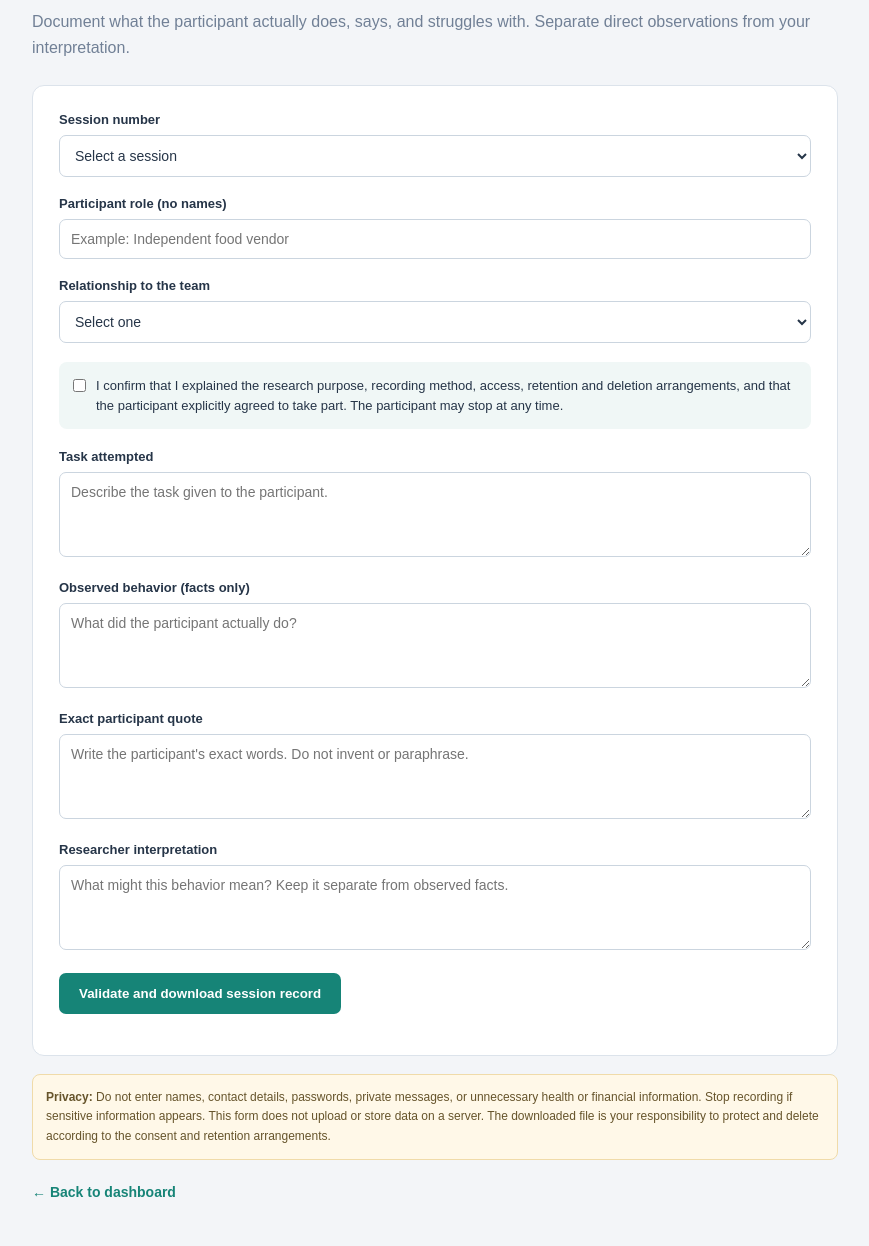
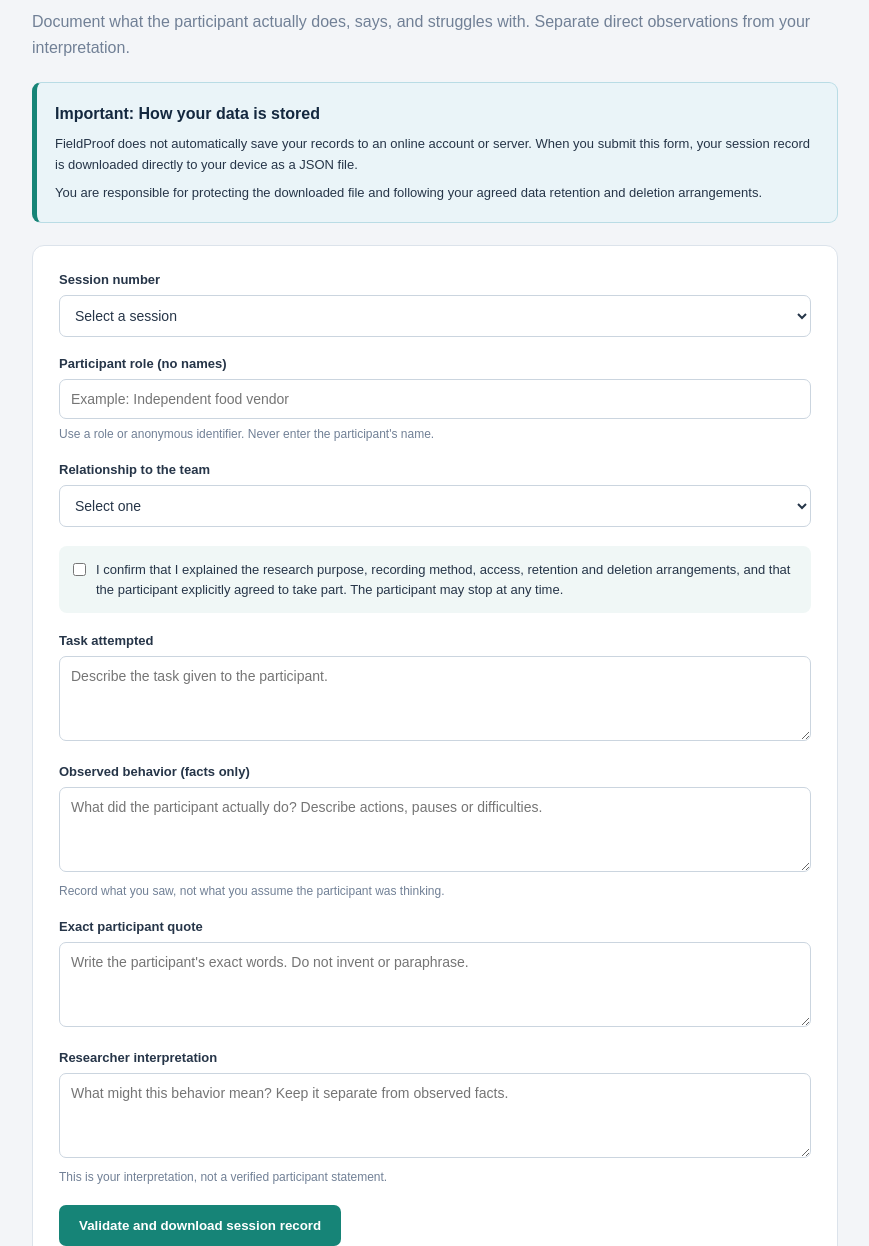
Before and after one commit to sebassss2003-ux/FieldProof, a plain HTML site: page observation.html in a window 1280 px wide. Shown: the part 174-1420 px from the top of the page, without its empty margins (205-1074 px from the left). Drawn offline with Linux system fonts and the light colour scheme.

Commit message:
Update observation.html
Clarify observation data storage and privacy

```diff
--- a/observation.html
+++ b/observation.html
@@ -5,6 +5,7 @@
   <meta charset="UTF-8">
   <meta name="viewport" content="width=device-width, initial-scale=1.0">
   <title>FieldProof | Observation Log</title>
+
   <style>
     * { box-sizing: border-box; margin: 0; padding: 0; }
 
@@ -49,7 +50,24 @@
     .intro {
       color: #718096;
       line-height: 1.6;
-      margin-bottom: 25px;
+      margin-bottom: 22px;
+    }
+
+    .privacy-banner {
+      background: #eaf4f8;
+      border: 1px solid #b9dce5;
+      border-left: 5px solid #168477;
+      border-radius: 9px;
+      padding: 18px;
+      margin-bottom: 22px;
+      line-height: 1.6;
+      font-size: 13px;
+    }
+
+    .privacy-banner h2 {
+      color: #14283f;
+      font-size: 16px;
+      margin-bottom: 7px;
     }
 
     form {
@@ -88,6 +106,13 @@
     input:focus, textarea:focus, select:focus {
       outline: 2px solid #168477;
       outline-offset: 2px;
+    }
+
+    .helper {
+      color: #718096;
+      font-size: 12px;
+      line-height: 1.5;
+      margin-top: 6px;
     }
 
     .consent {
@@ -152,6 +177,7 @@
     }
   </style>
 </head>
+
 <body>
 
   <header>
@@ -160,12 +186,26 @@
 
   <main>
     <p class="eyebrow">RESEARCH EVIDENCE · SESSION RECORD</p>
+
     <h1>Observation log</h1>
 
     <p class="intro">
       Document what the participant actually does, says, and struggles
       with. Separate direct observations from your interpretation.
     </p>
+
+    <section class="privacy-banner">
+      <h2>Important: How your data is stored</h2>
+      <p>
+        FieldProof does not automatically save your records to an online
+        account or server. When you submit this form, your session record
+        is downloaded directly to your device as a JSON file.
+      </p>
+      <p style="margin-top:8px;">
+        You are responsible for protecting the downloaded file and
+        following your agreed data retention and deletion arrangements.
+      </p>
+    </section>
 
     <form id="observationForm">
 
@@ -185,6 +225,7 @@
         <label for="role">Participant role (no names)</label>
         <input id="role" type="text" maxlength="100"
           placeholder="Example: Independent food vendor" required>
+        <p class="helper">Use a role or anonymous identifier. Never enter the participant's name.</p>
       </div>
 
       <div class="field">
@@ -215,7 +256,8 @@
       <div class="field">
         <label for="behavior">Observed behavior (facts only)</label>
         <textarea id="behavior" maxlength="1000"
-          placeholder="What did the participant actually do?" required></textarea>
+          placeholder="What did the participant actually do? Describe actions, pauses or difficulties." required></textarea>
+        <p class="helper">Record what you saw, not what you assume the participant was thinking.</p>
       </div>
 
       <div class="field">
@@ -228,23 +270,27 @@
         <label for="interpretation">Researcher interpretation</label>
         <textarea id="interpretation" maxlength="700"
           placeholder="What might this behavior mean? Keep it separate from observed facts."></textarea>
+        <p class="helper">This is your interpretation, not a verified participant statement.</p>
       </div>
 
       <button type="submit">Validate and download session record</button>
+
       <p id="feedback" role="status" aria-live="polite"></p>
 
     </form>
 
     <div class="notice">
-      <strong>Privacy:</strong> Do not enter names, contact details,
-      passwords, private messages, or unnecessary health or financial
-      information. Stop recording if sensitive information appears.
-      This form does not upload or store data on a server. The downloaded
-      file is your responsibility to protect and delete according to
-      the consent and retention arrangements.
+      <strong>Privacy and research integrity:</strong>
+      Do not enter names, contact details, passwords, private messages,
+      or unnecessary health or financial information. Stop recording if
+      sensitive information appears. The form does not upload or store
+      data on a server. Protect downloaded files and delete them according
+      to your agreed retention arrangements.
     </div>
 
-    <a class="back" href="index.html">← Back to dashboard</a>
+    <a class="back" href="sessions.html">← Back to sessions</a>
+    <a class="back" href="index.html" style="margin-left:18px;">Back to dashboard</a>
+
   </main>
 
   <script>
@@ -288,7 +334,7 @@
       URL.revokeObjectURL(url);
 
       feedback.textContent =
-        "Your session record has been downloaded. Keep it in an access-controlled location and follow your retention policy.";
+        "Your session record has been downloaded. Keep it in a secure location and follow your retention policy.";
     });
   </script>
 
```
